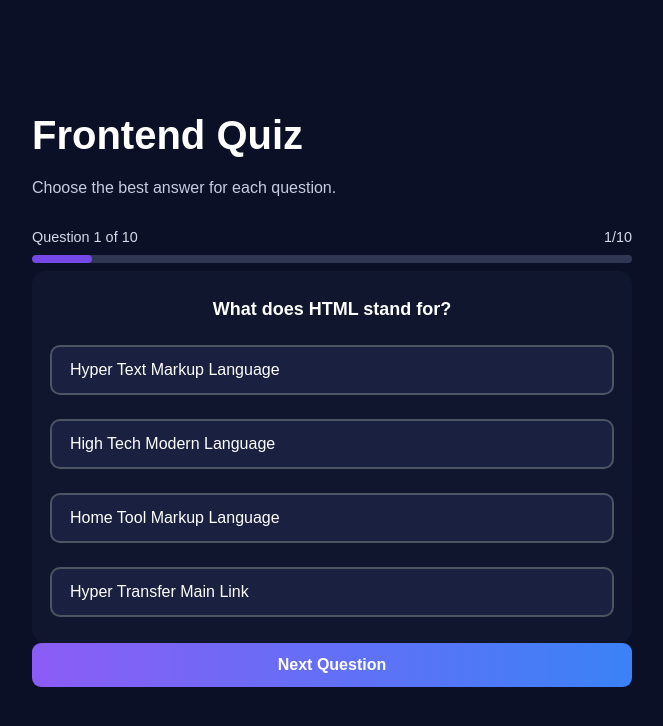
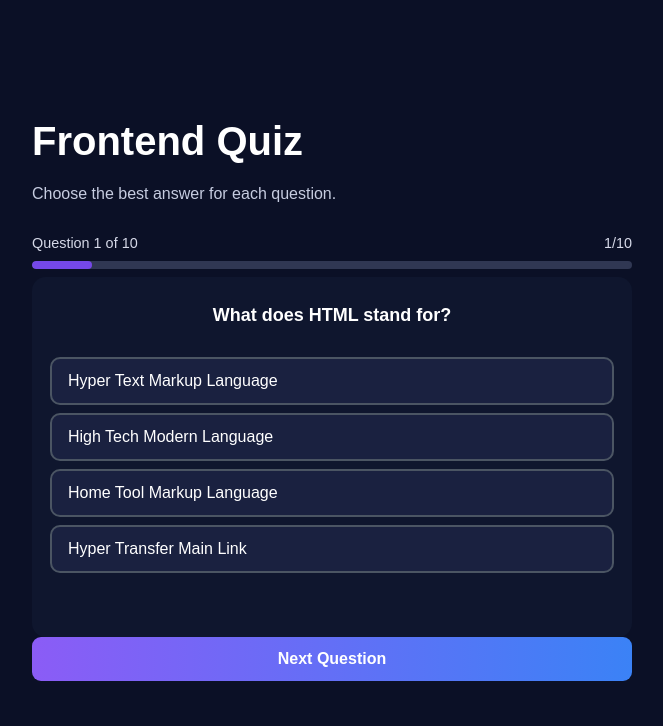
Before and after one commit to ravenpresado/quiz-app, a React (Vite) app: page /quiz in a window 1280 px wide. Shown: the top 726 px of the page, without its empty margins (308-971 px from the left). Built offline with nearby package versions, Linux system fonts and the light colour scheme.

Commit message:
Fix question box position and answer spacing

```diff
--- a/src/index.css
+++ b/src/index.css
@@ -476,3 +476,61 @@ button:hover {
   border-color: #c4b5fd;
   color: #ffffff;
 }
+
+
+/* Keep the quiz question box in a fixed position */
+.quiz-content {
+  width: 100%;
+  max-width: 600px;
+  margin: 0 auto;
+}
+
+/* Keep the question card the same height */
+.question-card {
+  width: 100%;
+  min-height: 320px;
+  box-sizing: border-box;
+  display: flex;
+  flex-direction: column;
+}
+
+/* Keep answer choices organized consistently */
+.answer-list {
+  display: flex;
+  flex-direction: column;
+  gap: 8px;
+}
+
+
+/* Keep the quiz content in a consistent position */
+.quiz-content {
+  width: 100%;
+  max-width: 600px;
+  margin: 0 auto;
+}
+
+/* Keep the question card height consistent */
+.question-card {
+  width: 100%;
+  min-height: 360px;
+  box-sizing: border-box;
+  display: flex;
+  flex-direction: column;
+}
+
+/* Control spacing between answer choices */
+.answer-list {
+  display: flex;
+  flex-direction: column;
+  gap: 10px;
+  margin-top: 16px;
+}
+
+/* Keep each answer choice consistent */
+.answer-list .answer-option {
+  width: 100%;
+  min-height: 48px;
+  box-sizing: border-box;
+  margin: 0;
+  padding: 12px 16px;
+}
```
